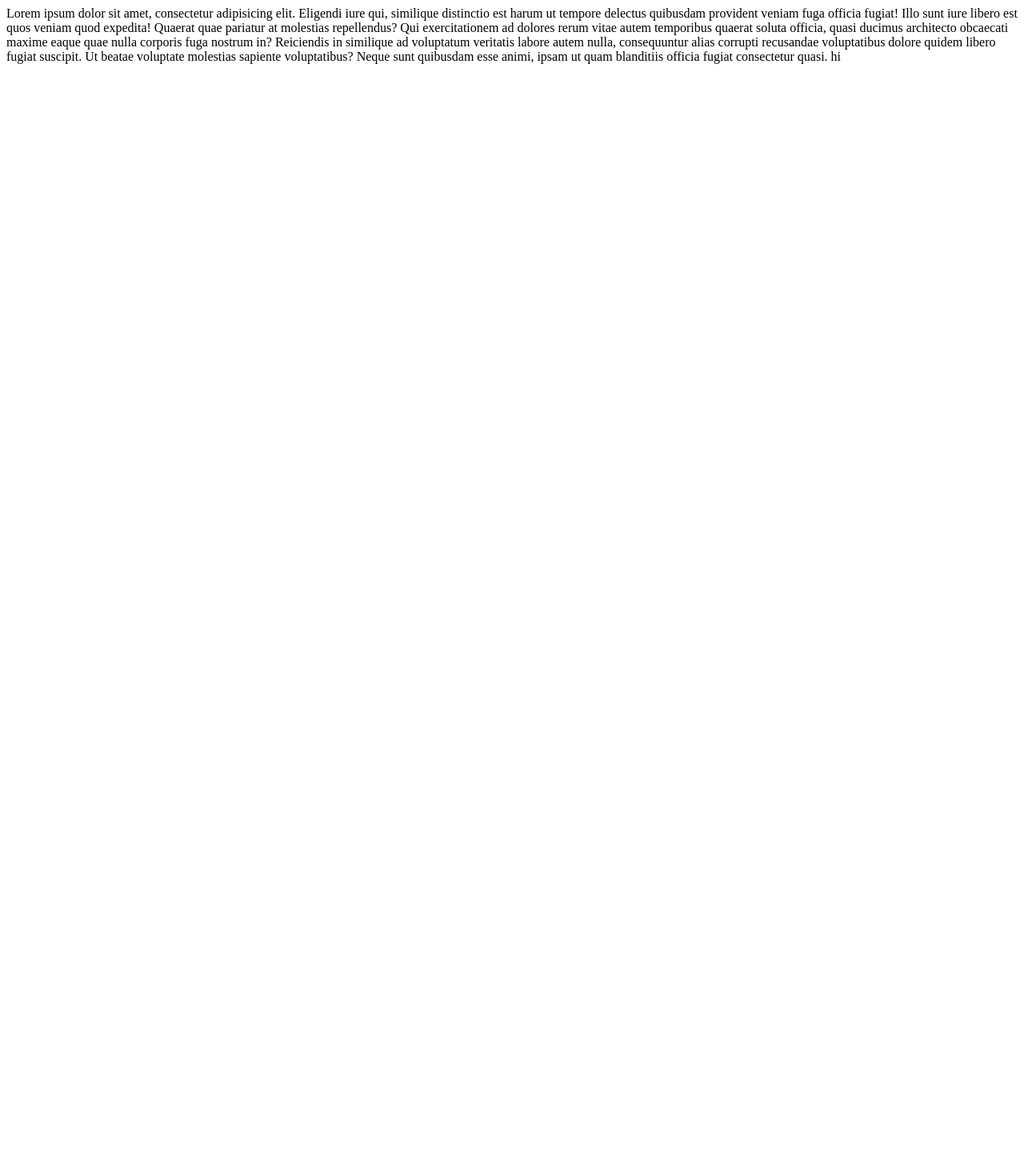
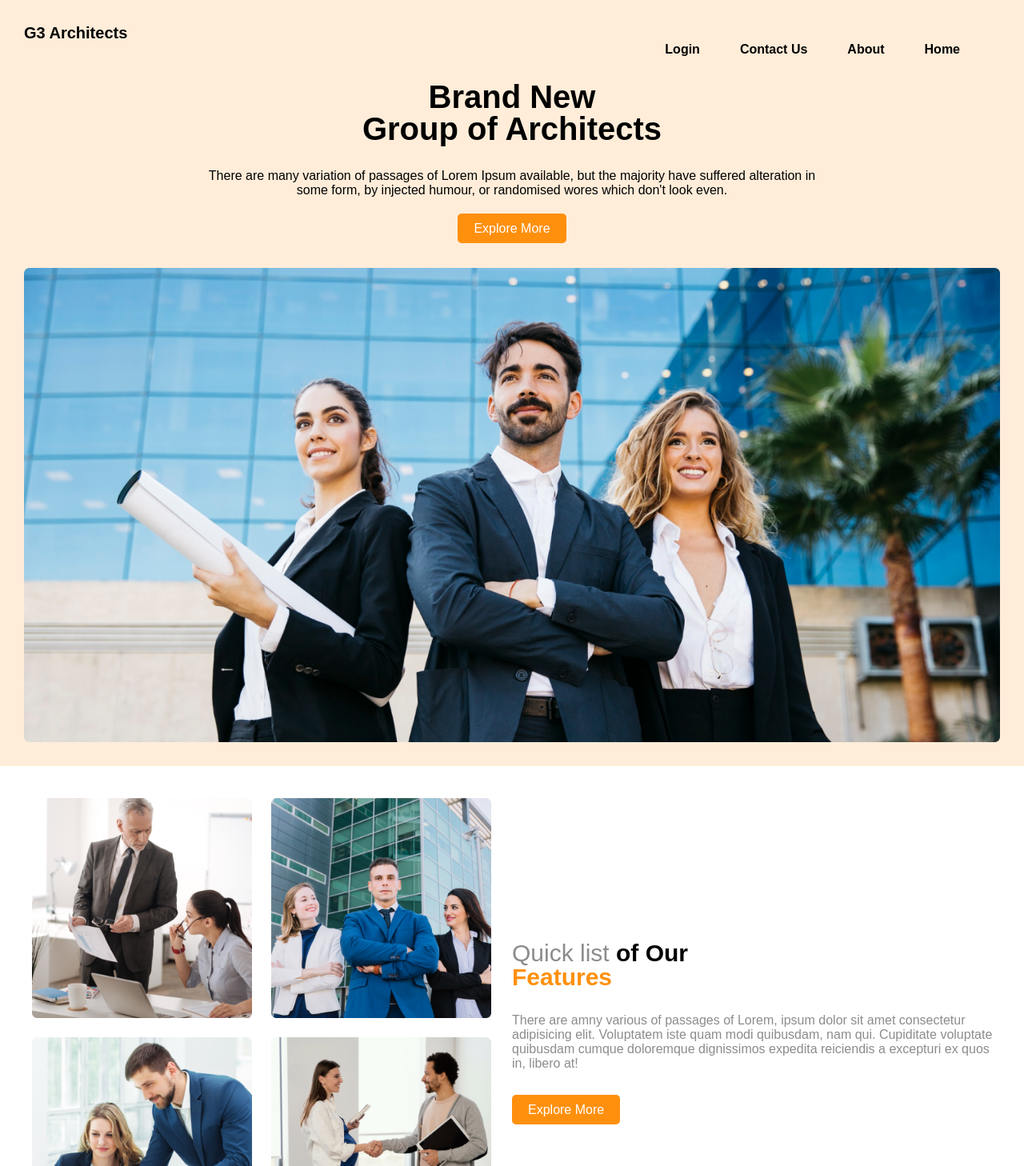
Before and after one commit to JI-Imran/My-First-Repo, a plain HTML site: page index.html in a window 1280 px wide. Shown: the top 1458 px of the page at 80% size. Before the commit the page ends 800 px from the top, so only its background shows below. Drawn offline with Linux system fonts and the light colour scheme.

Commit message:
last com

```diff
--- a/index.html
+++ b/index.html
@@ -4,11 +4,86 @@
     <meta charset="UTF-8">
     <meta http-equiv="X-UA-Compatible" content="IE=edge">
     <meta name="viewport" content="width=device-width, initial-scale=1.0">
-    <title>My First Repo</title>
+    <title>G3 Architects</title>
+    <link rel="stylesheet" href="style.css">
 </head>
 <body>
-    Lorem ipsum dolor sit amet, consectetur adipisicing elit. Eligendi iure qui, similique distinctio est harum ut tempore delectus quibusdam provident veniam fuga officia fugiat! Illo sunt iure libero est quos veniam quod expedita! Quaerat quae pariatur at molestias repellendus? Qui exercitationem ad dolores rerum vitae autem temporibus quaerat soluta officia, quasi ducimus architecto obcaecati maxime eaque quae nulla corporis fuga nostrum in? Reiciendis in similique ad voluptatum veritatis labore autem nulla, consequuntur alias corrupti recusandae voluptatibus dolore quidem libero fugiat suscipit. Ut beatae voluptate molestias sapiente voluptatibus? Neque sunt quibusdam esse animi, ipsam ut quam blanditiis officia fugiat consectetur quasi.
+    <header>
+            <nav>
+                <a href="#">G3 Architects</a>
+
+        <ul>
+            <li><a href="#">Home</a></li>
+            <li><a href="#">About</a></li>
+            <li><a href="#">Contact Us</a></li>
+            <li><a href="#">Login</a></li>
+        </ul>
+            </nav>
+
+        <div class="header_text">
+            <h2>Brand New <br> Group of Architects</h2>
+            <p>There are many variation of passages of Lorem Ipsum available, but the majority have suffered alteration in <br> some form, by injected humour, or randomised wores which don't look even.</p>
+            <a href="#">Explore More</a>
+        </div>
+        <img src="images/banner.png" alt="">
+    </header>
+    <main>
+        <section class="hero_section">
+            <div class="team">
+                <img src="images/team1.png" alt="">
+                <img src="images/team2.png" alt=""> <br>
+                <img src="images/team3.png" alt="">
+                <img src="images/team4.png" alt="">
+            </div>
+            <div class="quick_list">
+                <h3>Quick list <span class="black">of Our<br></spanc> <span class="orange">Features</span></h3>
+                <p>There are amny various of passages of Lorem, ipsum dolor sit amet consectetur adipisicing elit. Voluptatem iste quam modi quibusdam, nam qui. Cupiditate voluptate quibusdam cumque doloremque dignissimos expedita reiciendis a excepturi ex quos in, libero at!</p>
+                <a href="#">Explore More</a>
+            </div>
+        </section>
+        <section class="feature_section">
+            <div class="feature_section_container">
+            <div class="feature_text">
+                <div class="heading">
+                    <h2>
+                        Features you  will love & enjoy
+                    </h2>
+                    <p>Lorem ipsum dolor sit amet consectetur adipisicing elit. Culpa, libero molestiae laboriosam ducimus doloribus corrupti ex corporis nostrum debitis tempore impedit, esse eos excepturi. Animi quae tempora doloribus aperiam neque?</p>
+                </div>
+                <div>
+                    <h1>Dextop& Mobile Version</h1>
+                    <p>
+                        Lorem ipsum dolor sit amet consectetur adipisicing elit. Expedita totam consequatur quisquam? Officiis vitae consequatur veniam tempore minus alias, earum dolores quae dicta fuga nesciunt?
+                    </p>
+                </div>
+                <div>
+                    <h1>Drag & Drop Builder</h1>
+                    <p>
+                        Lorem ipsum dolor sit amet consectetur adipisicing elit. Expedita totam consequatur quisquam? Officiis vitae consequatur veniam tempore minus alias, earum dolores quae dicta fuga nesciunt?
+                    </p>
+                </div>
+                <div>
+                    <h1>Awesome Modern Design</h1>
+                    <p>
+                        Lorem ipsum dolor sit amet consectetur adipisicing elit. Expedita totam consequatur quisquam? Officiis vitae consequatur veniam tempore minus alias, earum dolores quae dicta fuga nesciunt?
+                    </p>
+                </div>
+                <div>
+                    <h1>Super Easy to Edit</h1>
+                    <p>
+                        Lorem ipsum dolor sit amet consectetur adipisicing elit. Expedita totam consequatur quisquam? Officiis vitae consequatur veniam tempore minus alias, earum dolores quae dicta fuga nesciunt?
+                    </p>
+                </div>
+            </div>
+            <img src="images/architect.png" alt="">
+
+            </div>
+            <div class="special_button">
+                <a href="#">10+Year <br><span>Experience</span></a>
+            </div>
+
+        </section>
+    </main>
 
 </body>
 </html>
-hi
--- /dev/null
+++ b/style.css
@@ -0,0 +1,141 @@
+
+/* ===============common css
+============================= */
+
+*{
+    margin: 0;
+    padding: 0;
+    font-family: Arial, Helvetica, sans-serif;
+}
+body{
+
+}
+
+/* ==============header css
+============================ */
+
+header{
+    background: #ff8f0e28;
+    padding: 30px;
+    position: relative;
+}
+header nav{
+}
+header nav a{
+    text-decoration: none;
+    color: #000;
+    font-weight: bold;
+    font-size: 20px;
+}
+
+header nav ul{
+    overflow: hidden;
+
+}
+header nav li{
+    list-style-type: none;
+}
+header nav li a{
+    font-size: 16px;
+    float: right;
+    padding-right: 50px;
+
+}
+.header_text{
+    text-align: center;
+}
+.header_text h2,p{
+    padding-top: 30px;
+}
+.header_text h2{
+    font-size: 40px;
+    font-weight: 800;
+    line-height: 40px;
+}
+.header_text p{
+    margin-bottom: 30px;
+}
+.header_text a{
+    text-decoration: none;
+    margin-top: 200px;
+    color: #ffffff;
+    background: #FF900E;
+    margin-bottom: 100px;
+    padding: 10px 20px;
+    border-radius: 5px;
+}
+header img{
+    display: block;
+    width: 100%;
+    margin-top: 40px;
+    margin-left: auto;
+    margin-right: auto;
+}
+
+/* ===================main section css
+======================================= */
+
+main {
+    padding: 30px;
+}
+
+.hero_section{
+    position: relative;
+    display: flex;
+}
+.team{
+    width: 50%;
+}
+.team img{
+    width: 275px;
+    padding: 10px 10px;
+}
+.quick_list{
+    width: 50%;
+    float: right;
+    align-self: center;
+}
+.quick_list h3{
+    font-size: 30px;
+    font-weight: 500;
+    color: #8c8c8c;
+    line-height: 30px;
+}
+.quick_list h3 .black{
+    font-weight: 800;
+    color: #000;
+}
+.quick_list h3 .orange{
+    font-weight: 800;
+    color: #FF900E;
+}
+.quick_list p{
+    color: #8c8c8c;
+    font-size: 16px;
+    margin-bottom: 40px;
+}
+.quick_list a{
+    padding: 10px 20px;
+    text-decoration: none;
+    color: #ffffff;
+    background: #FF900E;
+    border-radius: 5px;
+}
+
+
+/* ================feature css
+=============================== */
+
+.feature_section_container{
+    position: relative;
+    display: flex;
+    margin-top: 70px;
+}
+.feature_section_container .feature_text{
+    width: 50%;
+}
+
+
+.feature_section_container img{
+    width: 50%;
+}
```
Also changed, not shown: images/architect.png (added), images/banner.png (added), images/icons/customers.png (added), images/icons/email.png (added), images/icons/projects.png (added), images/icons/ribon.png (added), images/sponsors/amazon.png (added), images/sponsors/figma.png (added), images/sponsors/google.png (added), images/sponsors/spotify.png (added), images/sponsors/telerama.png (added), images/team1.png (added), images/team2.png (added), images/team3.png (added), 1 more files, 2 other files.
